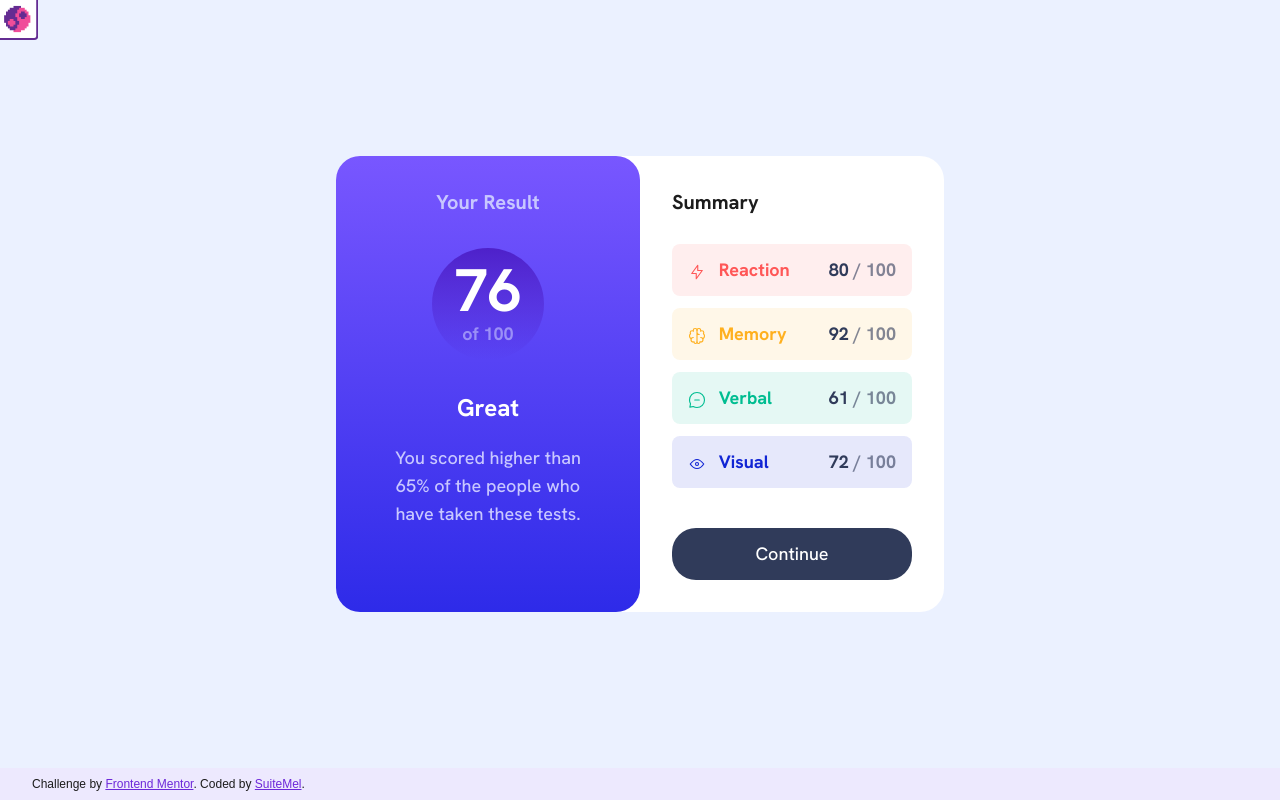
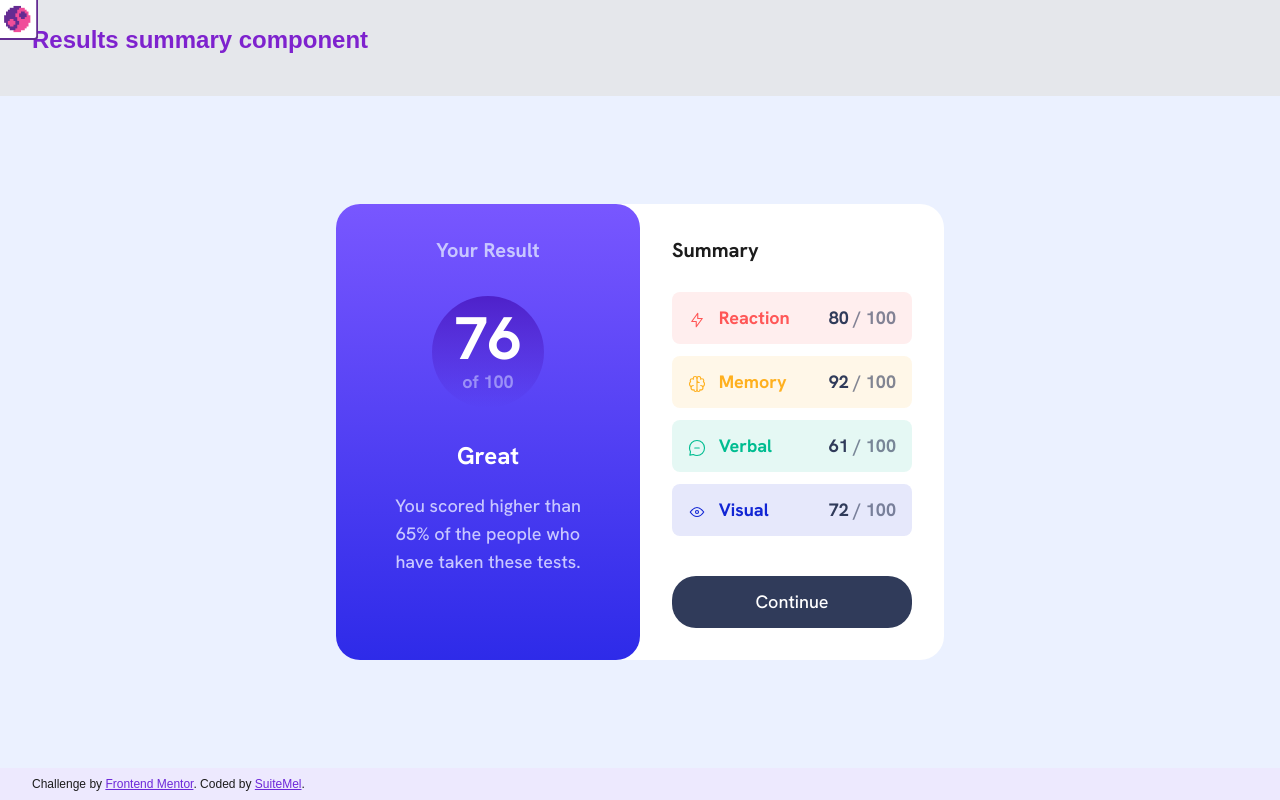
Before and after one commit to SuiteMel/SuiteMel, a SvelteKit app: page /frontend-mentor/results-summary in a window 1280 px wide. Built offline with nearby package versions, Linux system fonts and the light colour scheme; a web font is replaced by a local one.

Commit message:
Dynamic intro for frontend mentor projects

```diff
--- a/src/routes/frontend-mentor/+layout.svelte
+++ b/src/routes/frontend-mentor/+layout.svelte
@@ -2,27 +2,21 @@
   // import { navigating } from '$app/stores';
   import { page } from '$app/stores';
   import favicon from '$lib/assets/frontend-mentor/favicon-32x32.png';
-  // export let data;
+  export let data;
 
-  // const url = $page.url.pathname;
-  // console.log( url );
-  // $: test = Object.keys(data.sections).find(( key ) => url.includes(key) );
-  // console.log( test );
+  $: url = $page.url.pathname;
+  $: current = Object.keys(data.sections).find(( key ) => url.includes(key) );
 
-  // const sections = data.sections;
-  // const current = Object.keys(data.sections).find(( key ) => url.includes(key) );
-  // console.log( current );
-  // console.log( data.sections[current]);
-  // console.log(sections[current]);
+  const sections = data.sections;
 </script>
 
 <svelte:head>
   <link rel="icon" type="image/png" sizes="32x32" href="{favicon}">
-  <!-- <title>Frontend Mentor{sections[current] ? ' | '+sections[current] : ''}</title> -->
+  <title>Frontend Mentor{sections[current] ? ' | '+sections[current] : ''}</title>
 </svelte:head>
 
 <main class="flex flex-col">
-  <!-- <section class="container">
+  <section class="container">
     <h1 class="text-2xl font-semibold mb-10 mt-6 text-purple-700">
       {#if sections[current] }
         {sections[current]}
@@ -30,7 +24,7 @@
         Frontend Mentor
       {/if}
     </h1>
-  </section> -->
+  </section>
 
   <slot />
 </main>
```
